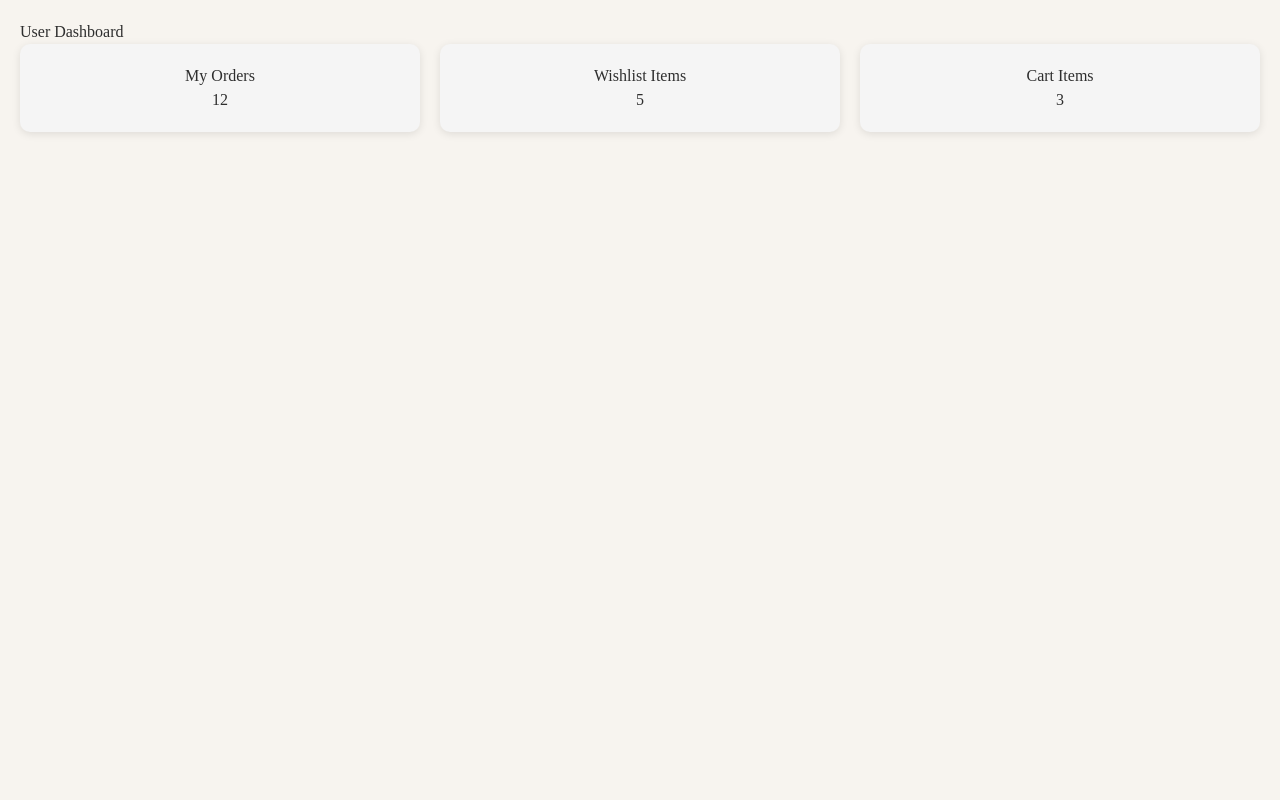
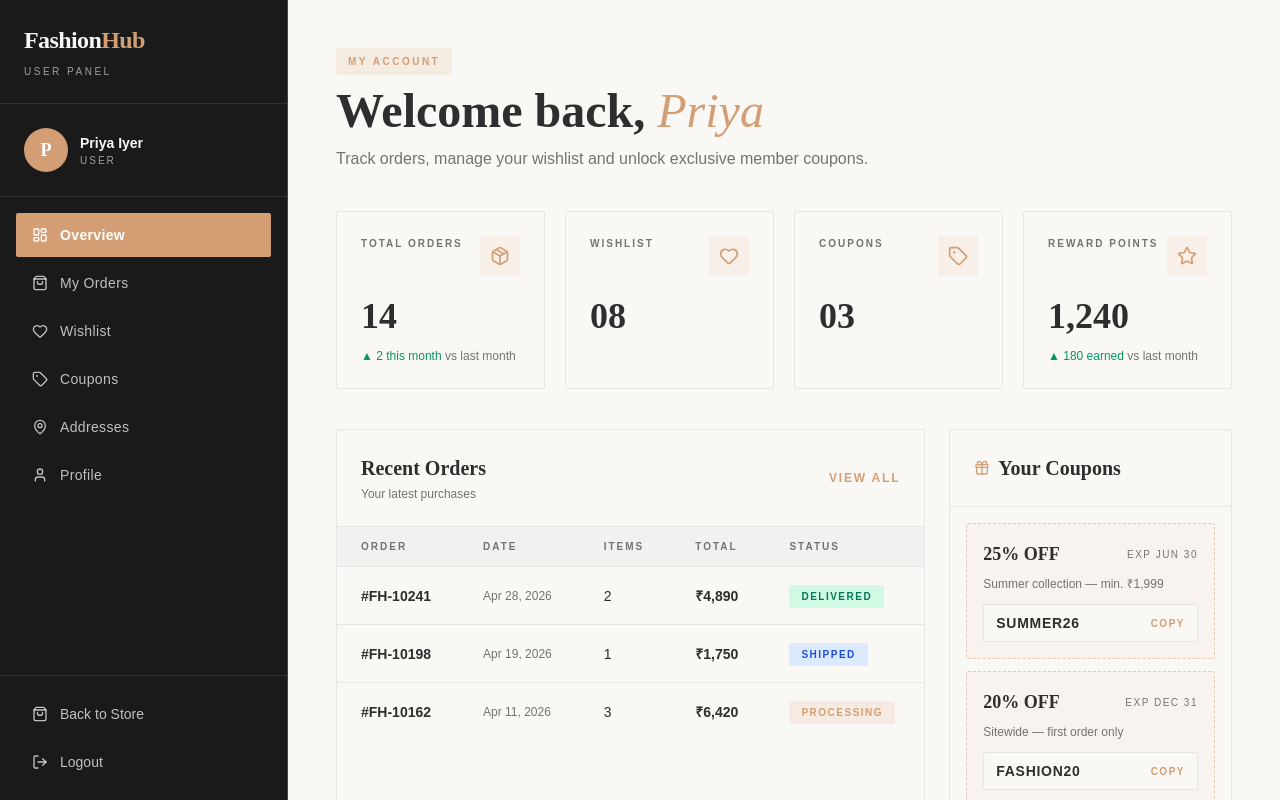
Before and after one commit to NehaaRana/FashionHub-Frontend, a React (Vite) app: page /dashboard in a window 1280 px wide. Shown: the top 800 px of the page. Built offline with nearby package versions, Linux system fonts and the light colour scheme.

Commit message:
user dashboard

```diff
--- a/src/pages/UserDashboard.jsx
+++ b/src/pages/UserDashboard.jsx
@@ -1,16 +1,162 @@
-import DashboardCard from "../components/ui/DashboardCard";
+// import DashboardCard from "../components/ui/DashboardCard";
+
+// const UserDashboard = () => {
+//   return (
+//     <div style={{ padding: "20px" }}>
+//       <h1>User Dashboard</h1>
+
+//       <div style={{ display: "grid", gridTemplateColumns: "repeat(3, 1fr)", gap: "20px" }}>
+//         <DashboardCard title="My Orders" value="12" />
+//         <DashboardCard title="Wishlist Items" value="5" />
+//         <DashboardCard title="Cart Items" value="3" />
+//       </div>
+//     </div>
+//   );
+// };
+
+// export default UserDashboard;
+
+import DashboardLayout from "../components/DashboardLayout";
+import DashHeader from "../components/dashboard/DashHeader";
+import StatCard from "../components/dashboard/StatCard";
+import {
+  LayoutDashboard,
+  ShoppingBag,
+  Heart,
+  Tag,
+  MapPin,
+  User,
+  Package,
+  Star,
+  Gift,
+} from "lucide-react";
+
+const items = [
+  { label: "Overview", to: "/dashboard", icon: LayoutDashboard },
+  { label: "My Orders", to: "/dashboard/orders", icon: ShoppingBag },
+  { label: "Wishlist", to: "/wishlist", icon: Heart },
+  { label: "Coupons", to: "/dashboard/coupons", icon: Tag },
+  { label: "Addresses", to: "/dashboard/addresses", icon: MapPin },
+  { label: "Profile", to: "/dashboard/profile", icon: User },
+];
+
+const orders = [
+  { id: "#FH-10241", date: "Apr 28, 2026", items: 2, total: "₹4,890", status: "Delivered" },
+  { id: "#FH-10198", date: "Apr 19, 2026", items: 1, total: "₹1,750", status: "Shipped" },
+  { id: "#FH-10162", date: "Apr 11, 2026", items: 3, total: "₹6,420", status: "Processing" },
+];
+
+const coupons = [
+  { code: "SUMMER26", off: "25% OFF", desc: "Summer collection — min. ₹1,999", expires: "Jun 30" },
+  { code: "FASHION20", off: "20% OFF", desc: "Sitewide — first order only", expires: "Dec 31" },
+  { code: "FESTIVE15", off: "15% OFF", desc: "Festival combos", expires: "May 30" },
+];
+
+const statusColor = {
+  Delivered: "bg-emerald-100 text-emerald-700",
+  Shipped: "bg-blue-100 text-blue-700",
+  Processing: "bg-accent/15 text-accent",
+};
 
 const UserDashboard = () => {
   return (
-    <div style={{ padding: "20px" }}>
-      <h1>User Dashboard</h1>
+    <DashboardLayout role="User" userName="Priya Iyer" items={items}>
+      <div className="p-6 lg:p-12">
+        <DashHeader
+          eyebrow="My Account"
+          title="Welcome back,"
+          titleAccent="Priya"
+          description="Track orders, manage your wishlist and unlock exclusive member coupons."
+        />
 
-      <div style={{ display: "grid", gridTemplateColumns: "repeat(3, 1fr)", gap: "20px" }}>
-        <DashboardCard title="My Orders" value="12" />
-        <DashboardCard title="Wishlist Items" value="5" />
-        <DashboardCard title="Cart Items" value="3" />
+        <div className="grid grid-cols-1 sm:grid-cols-2 xl:grid-cols-4 gap-5 mb-10">
+          <StatCard label="Total Orders" value="14" delta="2 this month" icon={Package} delay={0} />
+          <StatCard label="Wishlist" value="08" icon={Heart} delay={0.05} />
+          <StatCard label="Coupons" value="03" icon={Tag} delay={0.1} />
+          <StatCard label="Reward Points" value="1,240" delta="180 earned" icon={Star} delay={0.15} />
+        </div>
+
+        <div className="grid grid-cols-1 xl:grid-cols-3 gap-6">
+          {/* Orders */}
+          <div className="xl:col-span-2 bg-card border border-border rounded-sm overflow-hidden animate-fade-in-up">
+            <div className="flex items-center justify-between p-6 border-b border-border">
+              <div>
+                <h2 className="font-display text-xl font-semibold text-foreground">Recent Orders</h2>
+                <p className="font-body text-xs text-muted-foreground mt-1">Your latest purchases</p>
+              </div>
+              <button className="font-body text-xs uppercase tracking-[0.15em] text-accent font-semibold hover:underline">
+                View all
+              </button>
+            </div>
+            <div className="overflow-x-auto">
+              <table className="w-full">
+                <thead className="bg-secondary/40">
+                  <tr>
+                    {["Order", "Date", "Items", "Total", "Status"].map((h) => (
+                      <th
+                        key={h}
+                        className="text-left font-body text-[10px] uppercase tracking-[0.2em] text-muted-foreground font-semibold px-6 py-3"
+                      >
+                        {h}
+                      </th>
+                    ))}
+                  </tr>
+                </thead>
+                <tbody>
+                  {orders.map((o) => (
+                    <tr key={o.id} className="border-t border-border hover:bg-secondary/30 transition-colors">
+                      <td className="px-6 py-4 font-body text-sm font-semibold text-foreground">{o.id}</td>
+                      <td className="px-6 py-4 font-body text-xs text-muted-foreground">{o.date}</td>
+                      <td className="px-6 py-4 font-body text-sm text-foreground">{o.items}</td>
+                      <td className="px-6 py-4 font-body text-sm font-semibold text-foreground">{o.total}</td>
+                      <td className="px-6 py-4">
+                        <span
+                          className={`inline-block font-body text-[10px] uppercase tracking-[0.15em] font-semibold px-3 py-1 rounded-sm ${statusColor[o.status]}`}
+                        >
+                          {o.status}
+                        </span>
+                      </td>
+                    </tr>
+                  ))}
+                </tbody>
+              </table>
+            </div>
+          </div>
+
+          {/* Coupons */}
+          <div className="bg-card border border-border rounded-sm animate-fade-in-up" style={{ animationDelay: "0.1s" }}>
+            <div className="p-6 border-b border-border flex items-center gap-2">
+              <Gift className="h-4 w-4 text-accent" />
+              <h2 className="font-display text-xl font-semibold text-foreground">Your Coupons</h2>
+            </div>
+            <ul className="p-4 space-y-3">
+              {coupons.map((c) => (
+                <li
+                  key={c.code}
+                  className="border border-dashed border-accent/50 bg-accent/5 rounded-sm p-4 hover:bg-accent/10 transition-colors"
+                >
+                  <div className="flex items-center justify-between mb-2">
+                    <span className="font-display text-lg font-bold text-foreground">{c.off}</span>
+                    <span className="font-body text-[10px] uppercase tracking-[0.15em] text-muted-foreground">
+                      Exp {c.expires}
+                    </span>
+                  </div>
+                  <p className="font-body text-xs text-muted-foreground mb-3">{c.desc}</p>
+                  <div className="flex items-center justify-between bg-background border border-border rounded-sm px-3 py-2">
+                    <code className="font-body text-sm font-semibold text-foreground tracking-wider">
+                      {c.code}
+                    </code>
+                    <button className="font-body text-[10px] uppercase tracking-[0.15em] text-accent font-semibold hover:underline">
+                      Copy
+                    </button>
+                  </div>
+                </li>
+              ))}
+            </ul>
+          </div>
+        </div>
       </div>
-    </div>
+    </DashboardLayout>
   );
 };
 
```
